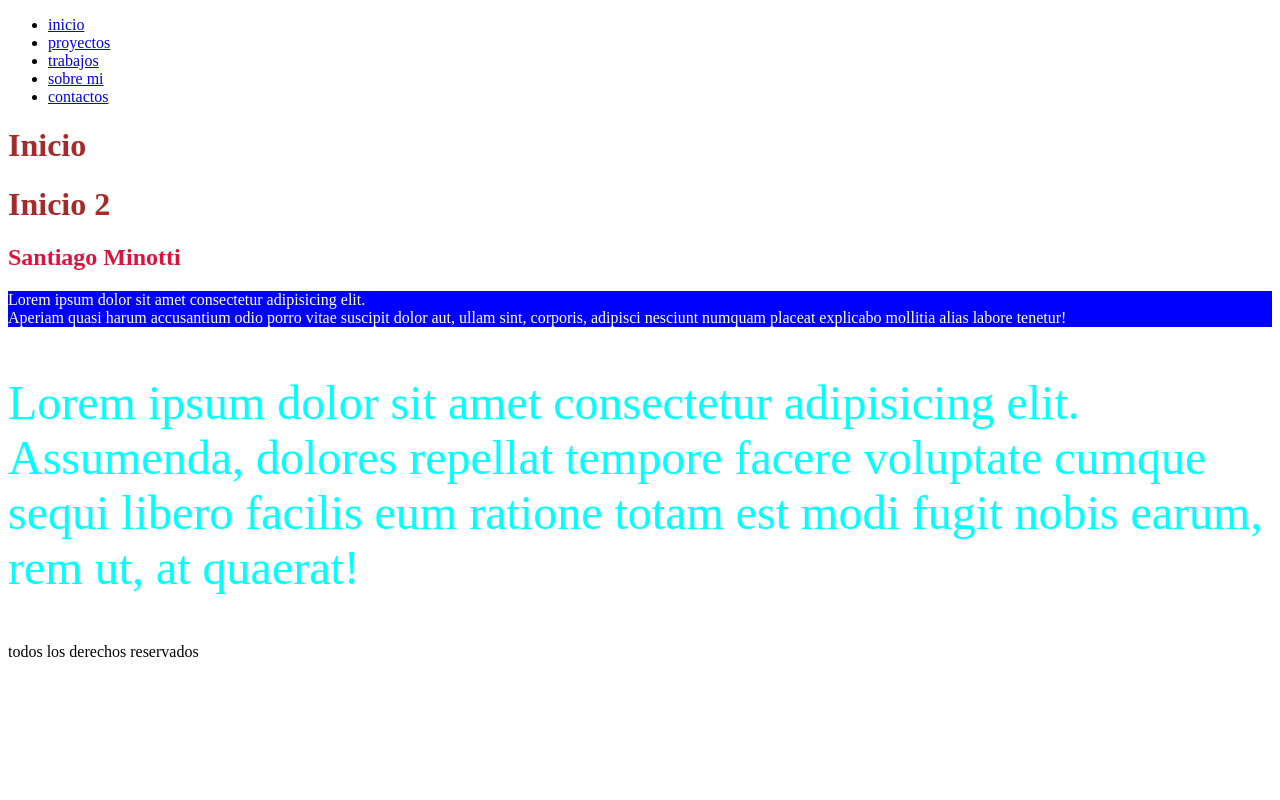
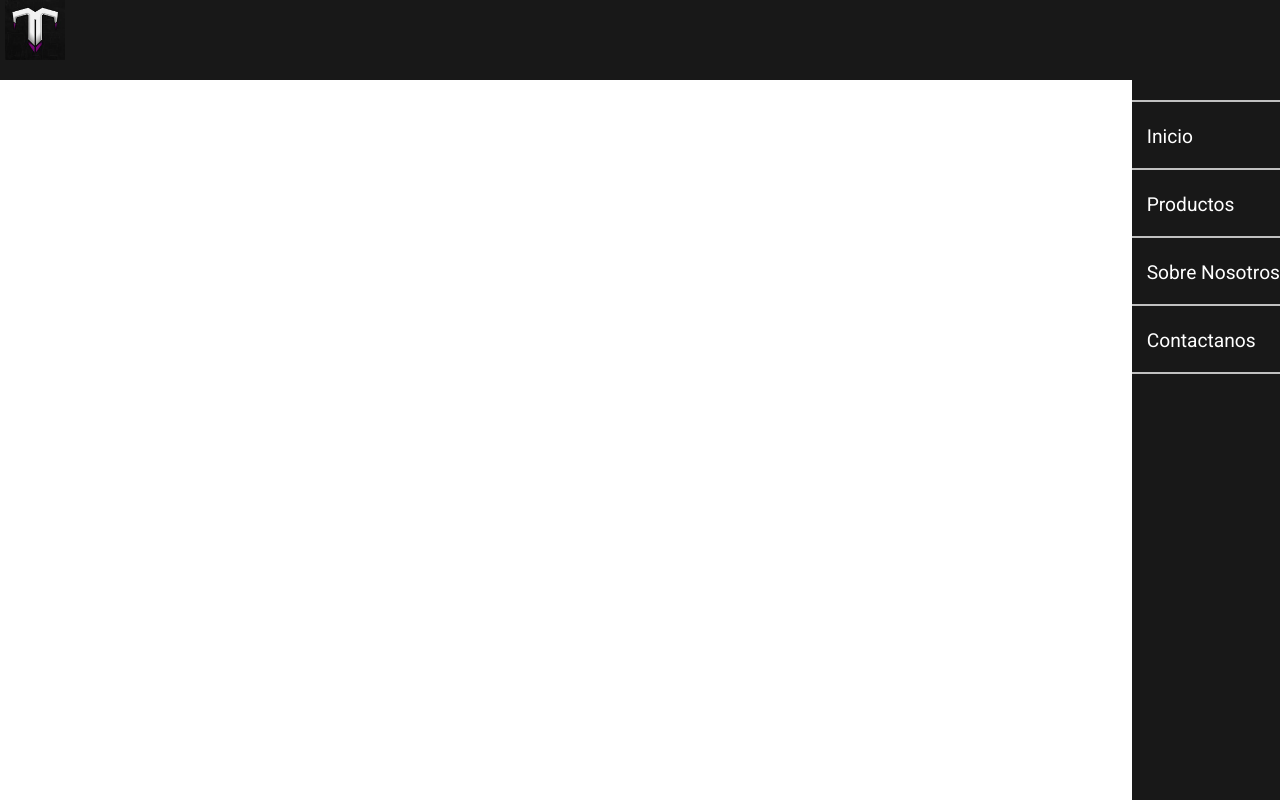
Before and after one commit to Minotti-Santiago/TecnoTecnologia, a plain HTML site: page index.html in a window 1280 px wide. Drawn offline with Linux system fonts and the light colour scheme; a web font is replaced by a local one.

Commit message:
header celular terminado

```diff
--- a/css/style.css
+++ b/css/style.css
@@ -1,17 +1,79 @@
-h1{
-    color: brown;
+@import url('https://fonts.googleapis.com/css2?family=Roboto:ital,wght@0,100..900;1,100..900&family=Special+Gothic&display=swap');
+
+*{
+    margin: 0;
+    padding: 0;
+    box-sizing: border-box;
 }
 
-.paragraph_2{
-    color: aqua;
-    font-size: 3rem;
+body{
+    font-family: roboto, sans-serif;
+    margin: auto;
+    display: flex;
+    flex-direction: column;
 }
 
-section p{
-    color: #fff;
-    background-color: blue;
+.header--container{
+    background-color: #181818;
+    width: 100%;
+    height: 10vh;
+
 }
 
-#subtitulo_1{
-    color: crimson;
+.img--logo-container img{
+    width: 60px;
+    margin-left: 5px;
 }
+
+header{
+    max-width: 1920px;
+}
+
+.navbar--icon{
+    width: 35px;
+    position: absolute;
+    fill: #fff;
+    right: 15px;
+    top: 12px;
+}
+
+.header--navbar{
+    display: flex;
+    flex-direction: column;
+    background-color: #181818;
+    height: 100vh;
+    position: fixed;
+    top: 0;
+    right: 0;
+    transition: .5s;
+}
+
+.list--container{
+    display: flex;
+    flex-direction: column;
+    justify-content: end;
+    height: 40vh;
+    list-style: none;
+    gap: 20px;
+    margin-top: 100px;
+
+}
+
+.links{
+    border-top: 2px solid #c0c0c0;
+    height: 10vh;
+    display: flex;
+    align-items: end;
+}
+
+.links a{
+    text-decoration: none;
+    color: #fff;
+    font-size: 1.2rem;
+    margin-left: 15px;
+    width: 100%;
+}
+
+.closeMenu{
+    display: none;
+}
--- a/index.html
+++ b/index.html
@@ -4,39 +4,39 @@
         <meta charset="UTF-8">
         <meta name="viewport" content="width=device-width, initial-scale=1.0">
         <link rel="stylesheet" href="css/style.css">
-        <title>Primer trabajo de CoderHouse</title>
+        <title>TecnoTecnología</title>
     </head>
     <body>
-        <header>
-            <nav>
-                <ul>
-                    <li><a href="#">inicio</a></li>
-                    <li><a href="pages/proyectos.html">proyectos</a></li>
-                    <li><a href="pages/trabajos.html">trabajos</a></li>
-                    <li><a href="pages/sobre-mi.html">sobre mi</a></li>
-                    <li><a href="pages/contactos.html">contactos</a></li>
-                </ul>
-            </nav>
-        </header>
+        <div class="header--container">
+            <header>
+                <div class="img--logo-container">
+                    <img src="images/logo.jpeg" alt="Logo de la Empresa">
+                </div>
+
+                <div class="navbar--container">
+                    <span class="navbar--icon openMenu" id="openMenu" onclick="openMenu()"><svg xmlns="http://www.w3.org/2000/svg" viewBox="0 0 448 512"><path d="M0 96C0 78.3 14.3 64 32 64l384 0c17.7 0 32 14.3 32 32s-14.3 32-32 32L32 128C14.3 128 0 113.7 0 96zM0 256c0-17.7 14.3-32 32-32l384 0c17.7 0 32 14.3 32 32s-14.3 32-32 32L32 288c-17.7 0-32-14.3-32-32zM448 416c0 17.7-14.3 32-32 32L32 448c-17.7 0-32-14.3-32-32s14.3-32 32-32l384 0c17.7 0 32 14.3 32 32z"/></svg></span>
+                    <span class="navbar--icon closeMenu" id="closeMenu" onclick="closeMenu()"><svg xmlns="http://www.w3.org/2000/svg" viewBox="0 0 384 512"><path d="M342.6 150.6c12.5-12.5 12.5-32.8 0-45.3s-32.8-12.5-45.3 0L192 210.7 86.6 105.4c-12.5-12.5-32.8-12.5-45.3 0s-12.5 32.8 0 45.3L146.7 256 41.4 361.4c-12.5 12.5-12.5 32.8 0 45.3s32.8 12.5 45.3 0L192 301.3 297.4 406.6c12.5 12.5 32.8 12.5 45.3 0s12.5-32.8 0-45.3L237.3 256 342.6 150.6z"/></svg></span>
+                    <nav class="header--navbar" id="header--navbar">
+                        <ul class="list--container">
+                            <li class="links link1"><a href="index.html">Inicio</a></li>
+                            <li class="links link2"><a href="pages/Productos.html">Productos</a></li>
+                            <li class="links link3"><a href="pages/sobre-nosotros.html">Sobre Nosotros</a></li>
+                            <li class="links link4"><a href="pages/contactanos.html">Contactanos</a></li>
+                            <li class="links link5"><a href="pages/"></a></li>
+                        </ul>
+                    </nav>
+                </div>
+            </header>
+        </div>
 
         <main>
-            <h1>Inicio</h1>
-            <h1>Inicio 2</h1>
 
-            <section>
-                <h2 id="subtitulo_1">Santiago Minotti</h2>
-                <p>Lorem ipsum dolor sit amet consectetur adipisicing elit. <br> Aperiam quasi harum accusantium odio porro vitae suscipit dolor aut, ullam sint, corporis, adipisci nesciunt numquam placeat explicabo mollitia alias labore tenetur!</p>
-            </section>
-
-            <div>
-                <p class="paragraph_2">Lorem ipsum dolor sit amet consectetur adipisicing elit. Assumenda, dolores repellat tempore facere voluptate cumque sequi libero facilis eum ratione totam est modi fugit nobis earum, rem ut, at quaerat!</p>
-            </div>
         </main>
 
         <footer>
-            <p>todos los derechos reservados</p>
+
         </footer>
 
-
+        <script src="js/main.js"></script>
     </body>
 </html>
--- /dev/null
+++ b/js/main.js
@@ -0,0 +1,14 @@
+function openMenu(){
+    document.getElementById ("header--navbar").style.width = "60%"
+    document.getElementById ("openMenu").style.display = "none"
+    document.getElementById ("closeMenu").style.display = "block"
+    document.getElementById ("closeMenu").style.zIndex = "2"
+}
+
+function closeMenu(){
+    document.getElementById ("header--navbar").style.width = "0%"
+    document.getElementById ("openMenu").style.display = "block"
+    document.getElementById ("closeMenu").style.display = "none"
+    document.getElementById ("closeMenu").style.zIndex = "0"
+
+}
```
Also changed, not shown: images/logo.jpeg (added), pages/Productos.html (renamed from pages/proyectos.html), pages/contactanos.html (renamed from pages/contactos.html), pages/sobre-nosotros.html (renamed from pages/sobre-mi.html).
